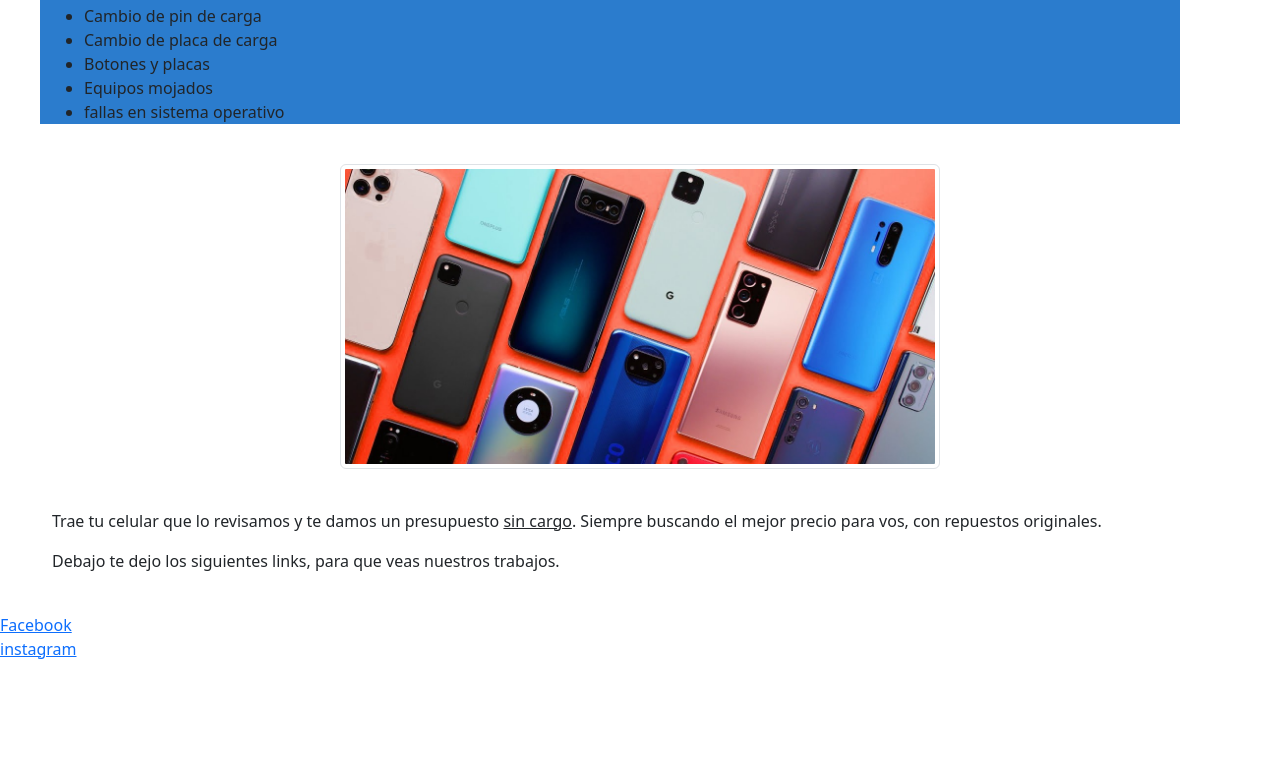
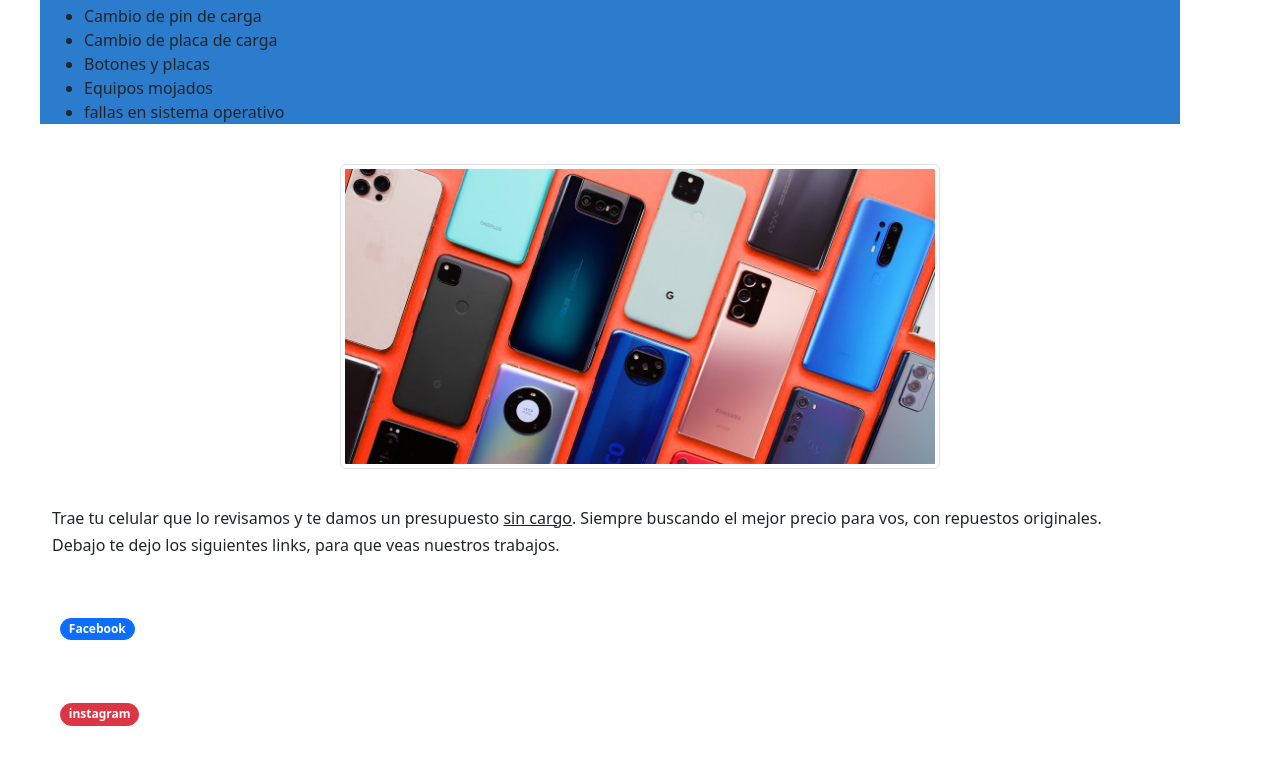
Before and after one commit to jorgeeomar/Teamcell, a plain HTML site: page index.html in a window 1280 px wide. Shown: the part 393-1158 px from the top of the page. Before the commit the page ends 1054 px from the top, so only its background shows below. Drawn offline with nearby package versions, Linux system fonts and the light colour scheme.

Commit message:
el estilo de los enlaces

```diff
--- a/css/stilo.css
+++ b/css/stilo.css
@@ -14,3 +14,10 @@
 .texto-1{
     margin: 40px;
 }
+
+.redes{
+    margin: 60px
+}
+.redes-1{
+    margin: 60px;
+}
--- a/index.html
+++ b/index.html
@@ -48,16 +48,16 @@
       <img src="img\foto celulares.jpg" class="mx-auto d-block img-thumbnail" alt="foto de celulares" width="600px">
 
   <div class="container-fluid texto-1">
-      <p>Trae tu celular que lo revisamos y te damos un presupuesto <u>sin cargo</u>.
+      <p class="h6">Trae tu celular que lo revisamos y te damos un presupuesto <u>sin cargo</u>.
          Siempre buscando el mejor precio para vos, con repuestos originales.</p>
-      <p>Debajo te dejo los siguientes links, para que veas nuestros trabajos.</p>
+      <p class="h6">Debajo te dejo los siguientes links, para que veas nuestros trabajos.</p>
   </div>
 
   <div class="redes">
-    <a href="https://m.facebook.com/TeamCell-107829638327585/?refid=17&paipv=0&eav=AfZQf2fLtsNmA_DeRvBEr5xLwAFNoHJ72-snqP0GKq-63zwmYZoIzukvyvth0j18KE8"  target="_blank">Facebook</a>
+    <a href="https://m.facebook.com/TeamCell-107829638327585/?refid=17&paipv=0&eav=AfZQf2fLtsNmA_DeRvBEr5xLwAFNoHJ72-snqP0GKq-63zwmYZoIzukvyvth0j18KE8" class="badge rounded-pill btn btn-primary" target="_blank">Facebook</a>
   </div>
-  <div class="redes1">
-    <a href="https://www.instagram.com/teamcell_servtec/" target="_blank" >instagram</a>
+  <div class="redes-1">
+    <a href="https://www.instagram.com/teamcell_servtec/" class="badge rounded-pill btn btn-danger" target="_blank" >instagram</a>
   </div>
 
 
```
